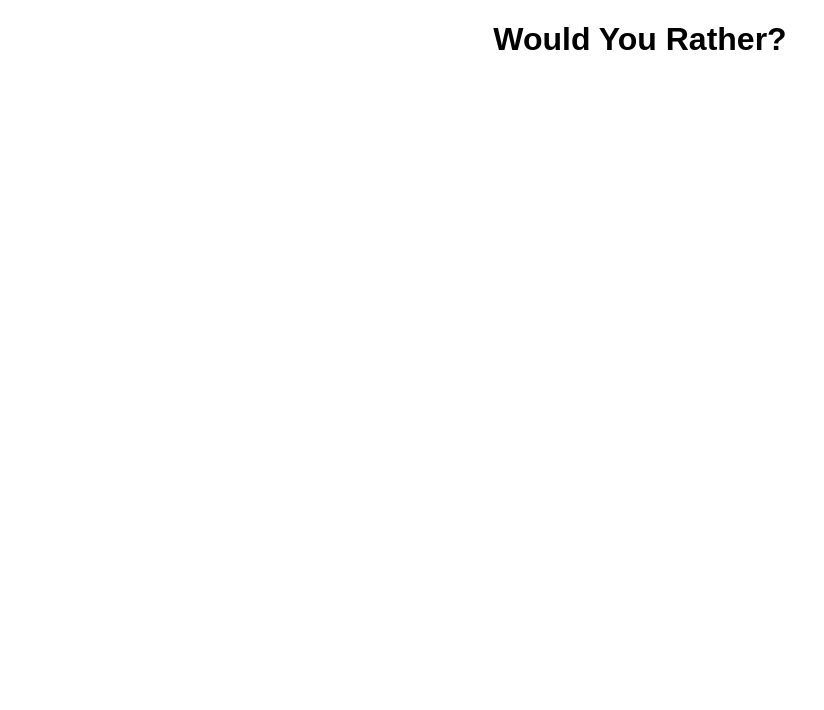
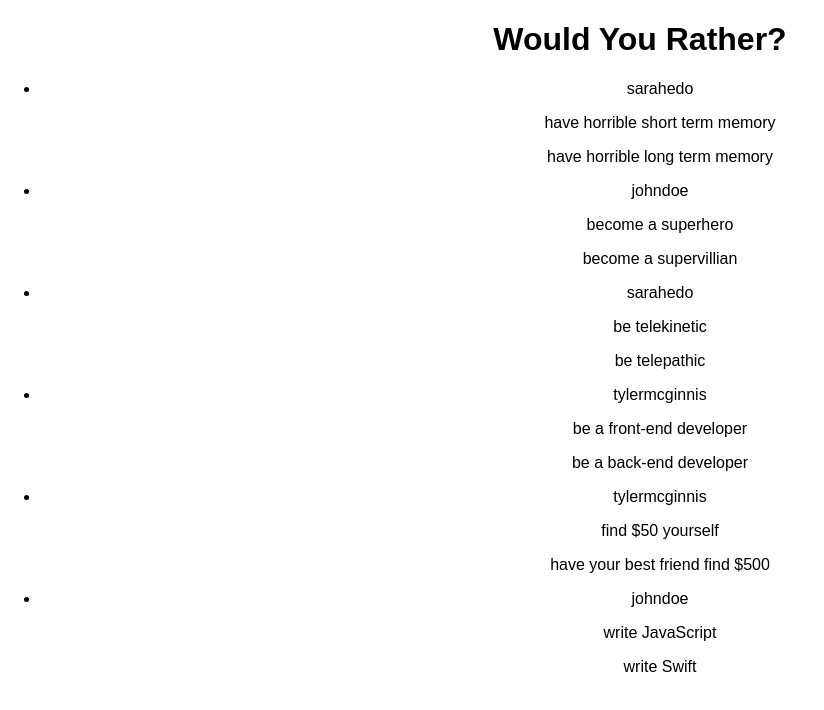
Before and after one commit to drownedout/react-nd-would-you, a React (Create React App) app: page / in a window 1280 px wide. Shown: the top 710 px of the page, without its empty margins (0-824 px from the left). Built offline with nearby package versions, Linux system fonts and the light colour scheme.

Commit message:
Wired up data to Question components

```diff
--- a/src/App.js
+++ b/src/App.js
@@ -2,6 +2,7 @@ import React, { Component } from 'react';
 import { connect } from 'react-redux'
 import { handleInitialData } from './actions/shared';
 import './App.css';
+import QuestionList from './components/questions/QuestionList'
 
 class App extends Component {
   componentDidMount() {
@@ -12,10 +13,7 @@ class App extends Component {
     return (
       <div className="App">
         <h1>Would You Rather?</h1>
-        {loading === true ?
-          null :
-          <h2></h2>
-        }
+        <QuestionList />
       </div>
     );
   }
--- /dev/null
+++ b/src/components/questions/QuestionItem.js
@@ -0,0 +1,25 @@
+import React, { Component } from 'react';
+import { connect } from 'react-redux';
+
+class QuestionItem extends Component {
+	render(){
+		const { question } = this.props
+		const { author, id, optionOne, optionTwo } = question
+		return (
+			<div>
+				<p>{question.author}</p>
+				<p>{question.optionOne.text}</p>
+				<p>{question.optionTwo.text}</p>
+			</div>
+        )
+	}
+}
+
+function mapStateToProps ({questions}, { id }) {
+  const question = questions[id]
+  return {
+    question: question
+  }
+}
+
+export default connect(mapStateToProps)(QuestionItem);
--- /dev/null
+++ b/src/components/questions/QuestionList.js
@@ -0,0 +1,25 @@
+import React, { Component } from 'react';
+import { connect } from 'react-redux';
+import QuestionItem from './QuestionItem';
+
+class QuestionList extends Component {
+	render(){
+		return (
+			<ul>
+	          {this.props.questionIds.map((id) => (
+	            <li key={id}>
+	              <QuestionItem id={id}/>
+	            </li>
+	          ))}
+	        </ul>
+        )
+	}
+}
+
+function mapStateToProps({ questions }){
+	return {
+		questionIds: Object.keys(questions)
+	}
+}
+
+export default connect(mapStateToProps)(QuestionList);
```
